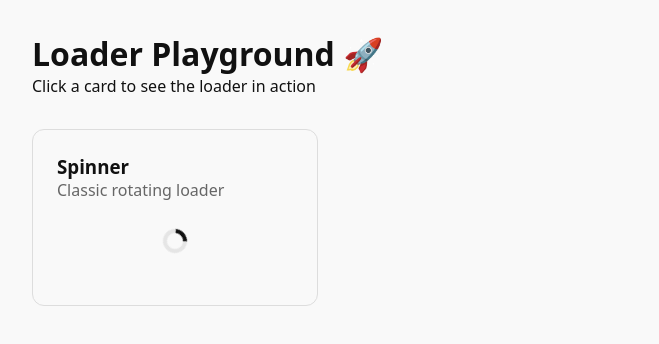
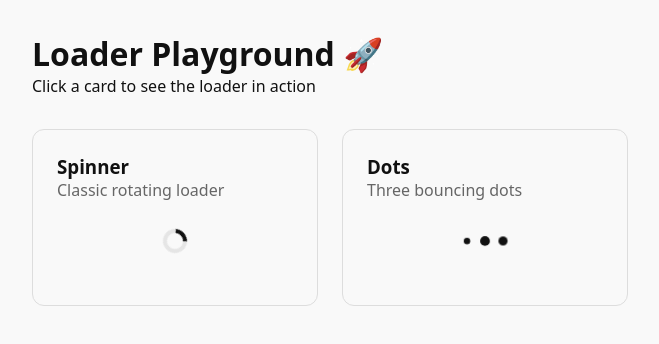
Before and after one commit to Biswamitra4599/Webpage-Loading-Pages, a React (Vite) app: page / in a window 1280 px wide. Shown: the top 344 px of the page, without its empty margins (0-659 px from the left). Built offline with nearby package versions, Linux system fonts and the light colour scheme.

Commit message:
Second Loader Implemented

```diff
--- /dev/null
+++ b/src/loaders/dots/Dots.loader.jsx
@@ -0,0 +1,18 @@
+import "./Dots.styles.css";
+
+export default function Dots({ color = "#111", size = 10 }) {
+  return (
+    <div className="dots">
+      {[1, 2, 3].map((i) => (
+        <span
+          key={i}
+          style={{
+            width: size,
+            height: size,
+            backgroundColor: color,
+          }}
+        />
+      ))}
+    </div>
+  );
+}
--- /dev/null
+++ b/src/loaders/dots/Dots.preview.jsx
@@ -0,0 +1,11 @@
+import "./Dots.styles.css";
+
+export default function DotsPreview() {
+  return (
+    <div className="dots">
+      <span />
+      <span />
+      <span />
+    </div>
+  );
+}
--- a/src/loaders/registry.js
+++ b/src/loaders/registry.js
@@ -1,14 +1,22 @@
+// import Spinner from "./spinner/Spinner.loader";
+// import SpinnerPreview from "./spinner/Spinner.preview";
+
 // export const loaderRegistry = [
 //   {
 //     id: "spinner",
 //     name: "Spinner",
 //     description: "Classic rotating loader",
 //     category: "minimal",
+//     Loader: Spinner,
+//     Preview: SpinnerPreview,
 //   },
 // ];
 
 import Spinner from "./spinner/Spinner.loader";
 import SpinnerPreview from "./spinner/Spinner.preview";
+
+import Dots from "./dots/Dots.loader";
+import DotsPreview from "./dots/Dots.preview";
 
 export const loaderRegistry = [
   {
@@ -19,4 +27,12 @@ export const loaderRegistry = [
     Loader: Spinner,
     Preview: SpinnerPreview,
   },
+  {
+    id: "dots",
+    name: "Dots",
+    description: "Three bouncing dots",
+    category: "minimal",
+    Loader: Dots,
+    Preview: DotsPreview,
+  },
 ];
```
